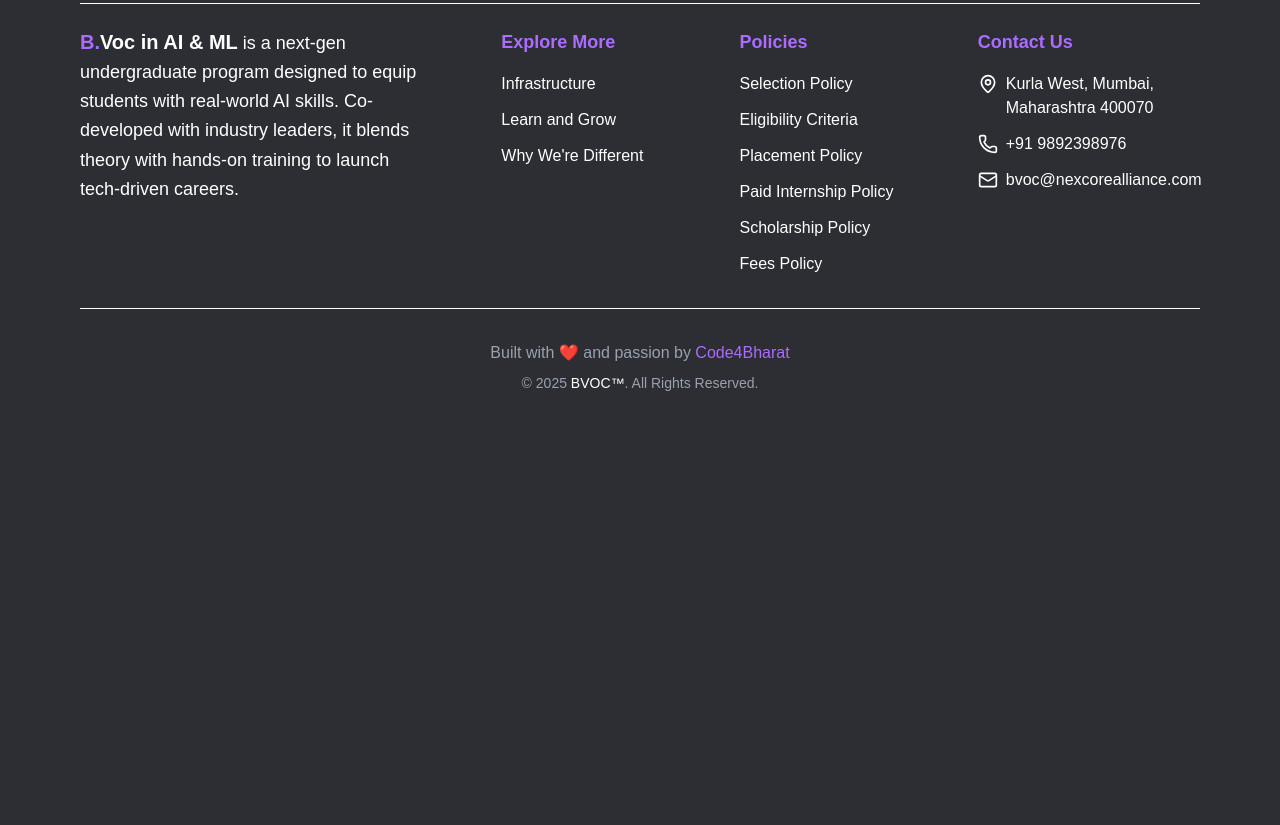
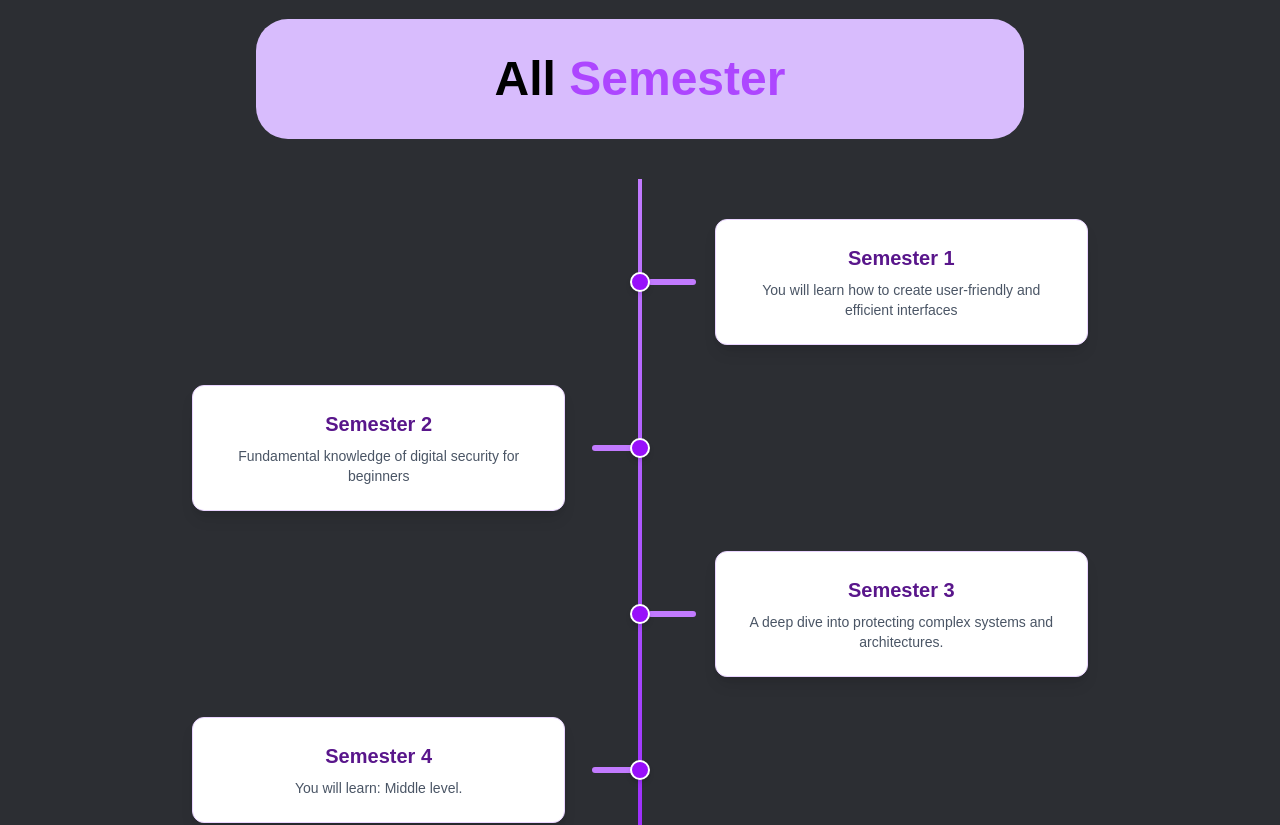
Before and after one commit to Code4Bharat1/BVOC_AIML, a Next.js app: page /learn-grow in a window 1280 px wide. Shown: the part 5080-5905 px from the top of the page. Before the commit the page ends 5493 px from the top, so only its background shows below. Built offline with nearby package versions, Linux system fonts and the light colour scheme.

Commit message:
feat: update brochure links in Navbar to open WhatsApp for inquiries

```diff
--- a/src/components/Learn&Grow/AllSemesters.jsx
+++ b/src/components/Learn&Grow/AllSemesters.jsx
@@ -1,21 +1,294 @@
 "use client";
 
 import Image from "next/image";
-import AOS from "aos";
-import "aos/dist/aos.css";
 import { useEffect, useState } from "react";
 import { MdFileDownload } from "react-icons/md";
+import { motion, AnimatePresence } from "framer-motion";
 
-const AllSemesters = () => {
+const semesters = [
+  {
+    id: 1,
+    name: "Semester 1",
+    pdfUrl: "/docs/sem1.pdf",
+    description:
+      "You will learn how to create user-friendly and efficient interfaces",
+  },
+  {
+    id: 2,
+    name: "Semester 2",
+    pdfUrl: "/docs/sem2.pdf",
+    description: "Fundamental knowledge of digital security for beginners"
+  },
+  {
+    id: 3,
+    name: "Semester 3",
+    pdfUrl: "/docs/sem3.pdf",
+    description:
+      "A deep dive into protecting complex systems and architectures.",
+  },
+  {
+    id: 4,
+    name: "Semester 4",
+    pdfUrl: "/docs/sem4.pdf",
+    description: "You will learn: Middle level.",
+  },
+  {
+    id: 5,
+    name: "Semester 5",
+    pdfUrl: "/docs/sem5.pdf",
+    description: "You will learn: Beginner level.",
+  },
+  {
+    id: 6,
+    name: "Semester 6",
+    pdfUrl: "/docs/sem6.pdf",
+    description: "You will learn: Advanced level.",
+  },
+];
+
+const DesktopAllSemesters = () => {
+  const [isModalOpen, setIsModalOpen] = useState(false);
+  const [selectedSemester, setSelectedSemester] = useState(null);
+
+  const openModal = (semester) => {
+    setSelectedSemester(semester);
+    setIsModalOpen(true);
+  };
+
+  const closeModal = () => {
+    setIsModalOpen(false);
+    setSelectedSemester(null);
+  };
+
+  const handleDownload = (semester) => {
+    const link = document.createElement("a");
+    link.href = semester.pdfUrl;
+    link.download = `${semester.name}.pdf`;
+    document.body.appendChild(link);
+    link.click();
+    document.body.removeChild(link);
+    closeModal();
+  };
+
+  // Animation variants for the timeline container
+  const timelineVariants = {
+    hidden: { opacity: 0 },
+    visible: {
+      opacity: 1,
+      transition: {
+        staggerChildren: 0.3,
+        delayChildren: 0.5,
+      },
+    },
+  };
+
+  // Animation variants for the timeline line
+  const lineVariants = {
+    hidden: { height: 0 },
+    visible: {
+      height: `${semesters.length * 120 + 40}px`,
+      transition: { duration: 1.5, ease: "easeOut" },
+    },
+  };
+
+  // Animation variants for the dot
+  const dotVariants = {
+    hidden: { scale: 0, opacity: 0 },
+    visible: {
+      scale: 1,
+      opacity: 1,
+      transition: { duration: 0.5, ease: "easeOut" },
+    },
+  };
+
+  // Animation variants for the connector
+  const connectorVariants = {
+    hidden: (isEven) => ({
+      x: isEven ? -20 : 20,
+      opacity: 0,
+    }),
+    visible: {
+      x: 0,
+      opacity: 1,
+      transition: { duration: 0.5, ease: "easeOut" },
+    },
+  };
+
+  // Animation variants for the card
+  const cardVariants = {
+    hidden: { y: 20, opacity: 0 },
+    visible: {
+      y: 0,
+      opacity: 1,
+      transition: { duration: 0.5, ease: "easeOut" },
+    },
+  };
+
+  // Animation variants for the description
+  const descriptionVariants = {
+    hidden: { opacity: 0, y: 10 },
+    visible: {
+      opacity: 1,
+      y: 0,
+      transition: { duration: 0.3, ease: "easeOut" },
+    },
+  };
+
+  return (
+    <div className="hidden sm:block py-12 px-4 from-gray-50 to-gray-100 dark:from-gray-900 dark:to-gray-800">
+      <div className="hidden lg:flex items-start justify-center py-3 mt-14 text-center w-3xl mx-auto rounded-4xl bg-[#D8BCFD]">
+        <motion.h2
+          className="text-5xl font-extrabold py-6"
+          initial={{ opacity: 0, y: -20 }}
+          animate={{ opacity: 1, y: 0 }}
+          transition={{ duration: 0.5 }}
+        >
+          All <span className="text-purple-500">Semester</span>
+        </motion.h2>
+      </div>
+      <div className="container mx-auto max-w-4xl relative pt-20">
+        {/* Vertical Timeline Line */}
+        <motion.div
+          className="absolute left-1/2 transform -translate-x-1/2 w-1 bg-gradient-to-b from-purple-400 to-purple-600 dark:from-purple-500 dark:to-purple-700"
+          style={{ top: "40px" }}
+          variants={lineVariants}
+          initial="hidden"
+          animate="visible"
+        ></motion.div>
+
+        <motion.div
+          variants={timelineVariants}
+          initial="hidden"
+          animate="visible"
+        >
+          {semesters.map((semester, index) => (
+            <motion.div
+              key={semester.id}
+              className={`relative flex items-center mb-10 ${
+                index % 2 !== 0
+                  ? "justify-start text-center"
+                  : "justify-end text-center"
+              }`}
+            >
+              {/* Card */}
+              <motion.div
+                className={`w-5/12 bg-white dark:bg-gray-800 rounded-xl shadow-lg p-6 border border-purple-200 dark:border-purple-700 cursor-pointer group relative z-10 ${
+                  index % 2 !== 0 ? "mr-12" : "ml-12"
+                }`}
+                whileHover={{
+                  scale: 1.05,
+                  boxShadow: "0 10px 20px rgba(109, 40, 217, 0.3)",
+                }}
+                onClick={() => openModal(semester)}
+                variants={cardVariants}
+              >
+                <h2 className="text-xl font-bold text-purple-900 dark:text-purple-300 group-hover:text-purple-600 dark:group-hover:text-purple-400 transition-colors duration-300">
+                  {semester.name}
+                </h2>
+                <AnimatePresence>
+                  <motion.p
+                    className="text-sm text-gray-600 dark:text-gray-300 mt-2 group-hover:block"
+                    variants={descriptionVariants}
+                    initial="hidden"
+                    animate="visible"
+                    exit="hidden"
+                  >
+                    {semester.description}
+                  </motion.p>
+                </AnimatePresence>
+                <div className="absolute inset-0 bg-gradient-to-t from-purple-200/20 to-transparent dark:from-purple-700/20 opacity-0 group-hover:opacity-100 transition-opacity duration-300 rounded-xl"></div>
+              </motion.div>
+
+              {/* Timeline Dot */}
+              <motion.div
+                className={`absolute left-1/2 transform -translate-x-1/2 w-5 h-5 bg-purple-600 dark:bg-purple-400 rounded-full z-20 border-2 border-white dark:border-gray-800 shadow-md top-1/2 -translate-y-1/2`}
+                variants={dotVariants}
+              ></motion.div>
+              {/* Connector Line */}
+              <motion.div
+                className={`absolute w-12 h-1.5 bg-purple-400 dark:bg-purple-500 rounded-full z-10 transition-all duration-300 group-hover:bg-purple-600 dark:group-hover:bg-purple-400 top-1/2 -translate-y-1/2 ${
+                  index % 2 === 0
+                    ? "left-1/2 translate-x-2"
+                    : "left-1/2 -translate-x-12"
+                }`}
+                variants={connectorVariants}
+                custom={index % 2 === 0}
+              ></motion.div>
+            </motion.div>
+          ))}
+        </motion.div>
+      </div>
+
+      <AnimatePresence>
+        {isModalOpen && selectedSemester && (
+          <motion.div
+            className="fixed inset-0 bg-purple-900 bg-opacity-70 dark:bg-gray-900 dark:bg-opacity-80 flex items-center justify-center z-50 p-4"
+            initial={{ opacity: 0 }}
+            animate={{ opacity: 1 }}
+            exit={{ opacity: 0 }}
+            transition={{ duration: 0.3 }}
+            onClick={closeModal}
+          >
+            <motion.div
+              className="bg-white dark:bg-gray-800 rounded-2xl p-6 max-w-4xl w-full max-h-[90vh] overflow-y-auto border border-purple-300 dark:border-purple-600"
+              initial={{ scale: 0.9, opacity: 0, y: 20 }}
+              animate={{ scale: 1, opacity: 1, y: 0 }}
+              exit={{ scale: 0.9, opacity: 0, y: 20 }}
+              transition={{ duration: 0.3, ease: "easeOut" }}
+              onClick={(e) => e.stopPropagation()}
+            >
+              <div className="flex justify-between items-center mb-6">
+                <h2 className="text-2xl font-bold text-purple-900 dark:text-purple-300">
+                  {selectedSemester.name}
+                </h2>
+                <button
+                  onClick={closeModal}
+                  className="text-purple-500 dark:text-purple-400 hover:text-purple-700 dark:hover:text-purple-300 text-2xl"
+                  aria-label="Close modal"
+                >
+                  ✕
+                </button>
+              </div>
+              <iframe
+                src={`${selectedSemester.pdfUrl}#toolbar=0&navpanes=0`}
+                className="w-full h-[60vh] sm:h-[70vh] rounded-lg border border-purple-200 dark:border-purple-600"
+                title={`${selectedSemester.name} Preview`}
+              />
+              <div className="flex justify-end gap-4 mt-6">
+                <button
+                  onClick={closeModal}
+                  className="px-6 py-2 bg-purple-100 dark:bg-gray-700 text-purple-700 dark:text-purple-300 rounded-lg hover:bg-purple-200 dark:hover:bg-gray-600 transition-colors duration-300"
+                >
+                  Close
+                </button>
+                <button
+                  onClick={() => handleDownload(selectedSemester)}
+                  className="px-6 py-2 bg-purple-600 dark:bg-purple-500 text-white rounded-lg hover:bg-purple-700 dark:hover:bg-purple-400 transition-colors duration-300 flex items-center gap-2"
+                >
+                  <MdFileDownload size={20} />
+                  Download
+                </button>
+              </div>
+            </motion.div>
+          </motion.div>
+        )}
+      </AnimatePresence>
+    </div>
+  );
+};
+
+const MobileAllSemesters = () => {
   const [isModalOpen, setIsModalOpen] = useState(false);
   const [pdfPath, setPdfPath] = useState("");
   const [filename, setFilename] = useState("");
   const [pdfError, setPdfError] = useState(false);
 
   useEffect(() => {
-    AOS.init({
-      duration: 800,
-      once: true,
+    import("aos").then((AOS) => {
+      AOS.init({
+        duration: 800,
+        once: true,
+      });
     });
   }, []);
 
@@ -313,4 +586,13 @@ const AllSemesters = () => {
   );
 };
 
+export const AllSemesters = () => {
+  return (
+    <>
+      <DesktopAllSemesters />
+      <MobileAllSemesters />
+    </>
+  );
+};
+
 export default AllSemesters;
--- a/src/components/layout/Navbar.jsx
+++ b/src/components/layout/Navbar.jsx
@@ -181,8 +181,9 @@ const Navbar = () => {
                 }}
               >
                 <a
-                  href="/docs/BVoc_Program_Brochure.pdf"
-                  download
+                  href="https://wa.me/919876543210?text=Hi%2C%20I'm%20interested%20in%20viewing%20the%20brochure%20for%20the%20B.Voc%20Program."
+                  target="_blank"
+                  rel="noopener noreferrer"
                   className="block py-2 px-3 transition-colors hover:text-gray-300"
                 >
                   Brochure
@@ -248,8 +249,9 @@ const Navbar = () => {
                     exit="closed"
                   >
                     <a
-                      href="/docs/BVoc_Program_Brochure.pdf"
-                      download
+                      href="https://wa.me/919892398976?text=Hi%2C%20I'm%20interested%20in%20viewing%20the%20brochure%20for%20the%20B.Voc%20Program."
+                      target="_blank"
+                      rel="noopener noreferrer"
                       className="block py-3 px-6 transition-colors hover:bg-gray-700"
                       onClick={() => setMenuOpen(false)}
                     >
```
